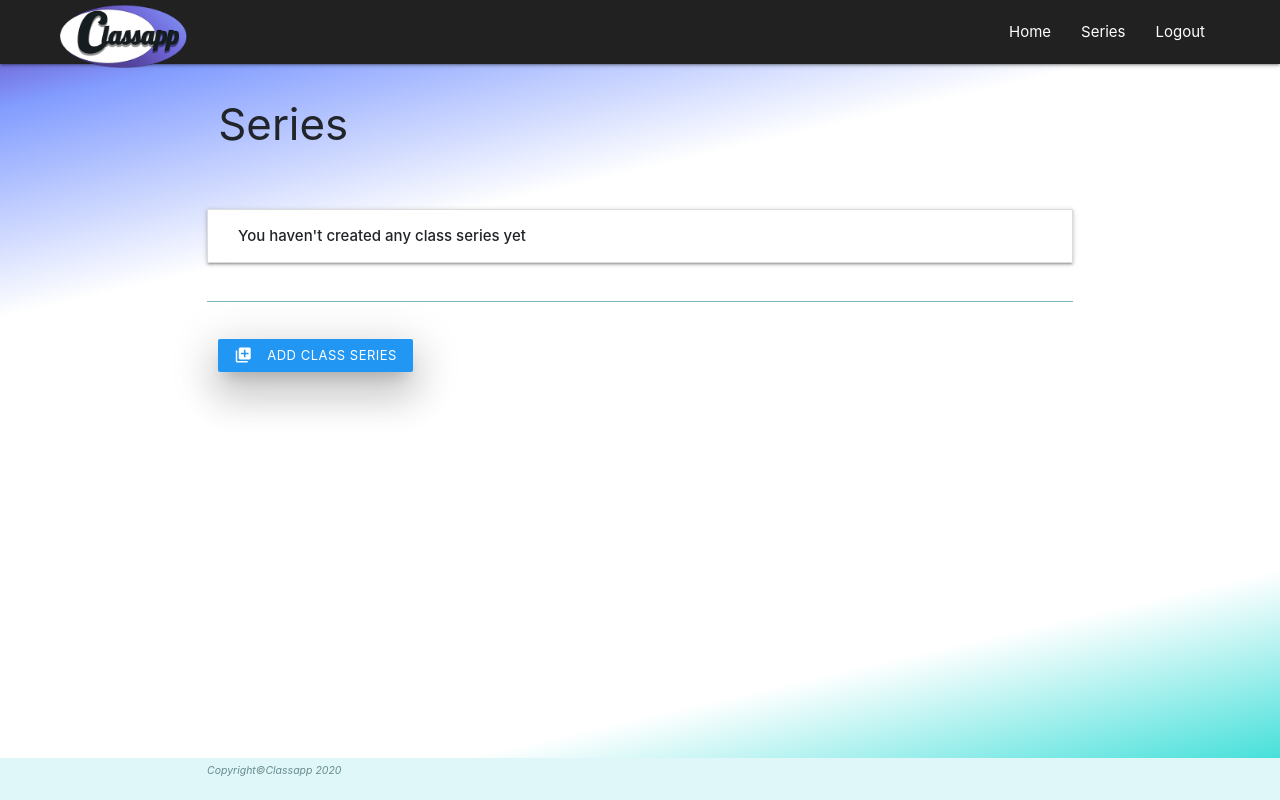
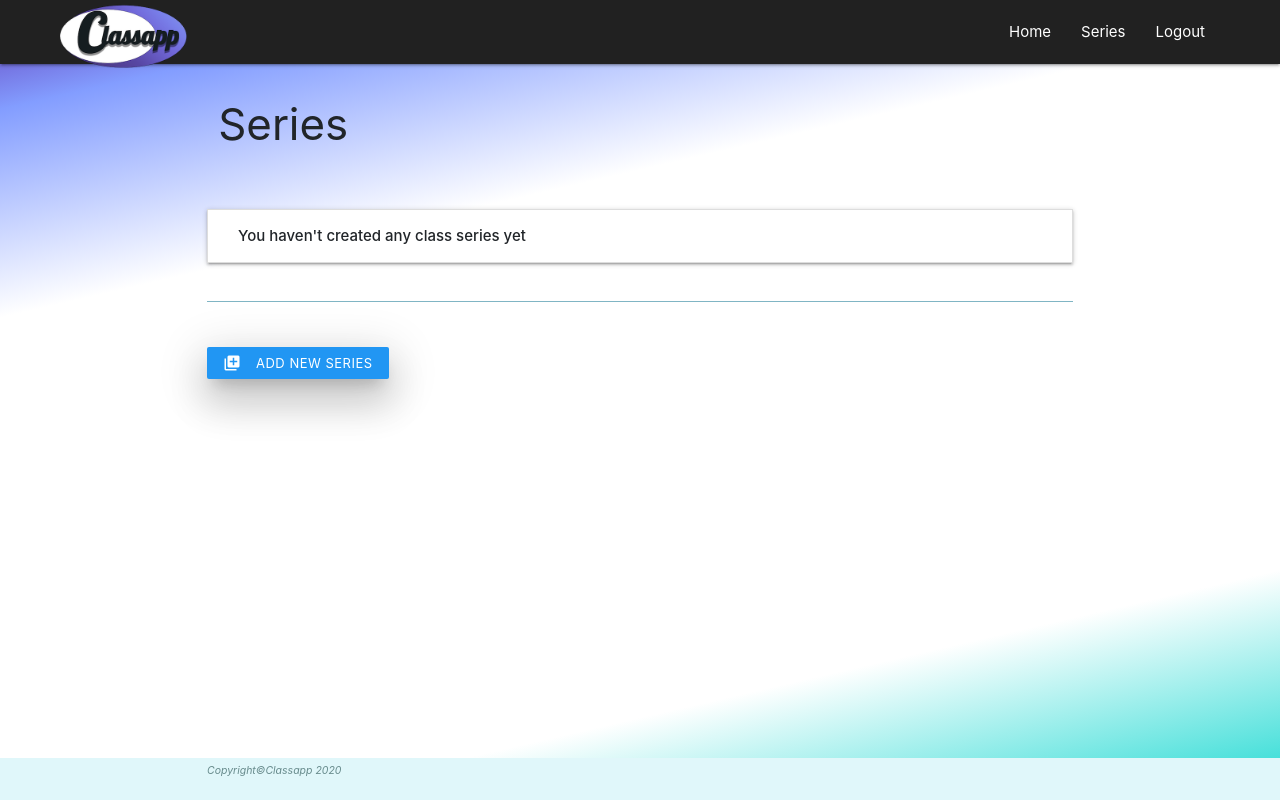
Before and after one commit to Junon72/Milestone3, a Flask app: page /series in a window 1280 px wide. Run offline with Flask 2, Linux system fonts and the light colour scheme; the visitor is signed in with stand-in values (Sample User, id 1); data that the repository does not hold is empty; some libraries are stand-ins or nearby versions.

Commit message:
Spacing adjustments, code cleaning

```diff
--- a/templates/series.html
+++ b/templates/series.html
@@ -26,8 +26,8 @@
 
                 <!-- Tool buttons for series -->
                 <div class="fixed-action-btn vertical">
-                        <a class="btn-floating btn-large master-button btn-large indigo darken-4 tooltipped z-depth-5" data-position="left" data-delay="50"
-                            data-tooltip="Editor tools">
+                    <a class="btn-floating btn-large master-button btn-large indigo darken-4 tooltipped z-depth-5"
+                        data-position="left" data-delay="50" data-tooltip="Editor tools">
                         <i class="medium material-icons">build</i></a>
                     <ul>
                         <li><a href="{{ url_for('view_classes_in_series', series_id=serial._id, series_doc=all_series._id, username=username) }}"
@@ -40,7 +40,8 @@
                                 data-tooltip="Edit series">
                                 <i class="material-icons">edit</i></a></li>
                         <li><a href="{{ url_for('delete_series', series_id=serial._id, series_doc=all_series._id) }}"
-                                class="btn-floating red accent-4 tooltipped modal-trigger" data-position="left" data-delay="50" data-tooltip="Delete class series">
+                                class="btn-floating red accent-4 tooltipped modal-trigger" data-position="left"
+                                data-delay="50" data-tooltip="Delete class series">
                                 <i class="material-icons">delete</i></a></li>
                     </ul>
                 </div>
@@ -59,16 +60,12 @@
     <br>
     <!-- Button to add a new class -->
     <div class="divider"></div>
-    <br>
-    <div class="section mb-4">
-        <div class="container bottom_actions w-100">
-            <div class="row">
-                <div class="col ml-n3 mb-6">
-                    <a href="{{ url_for('add_series') }}"
-                        class="btn-small waves-effect waves-light blue z-depth-5 tooltipped" data-position="right"
-                        data-delay="50" data-tooltip="Add a new class seriess">
-                        <i class="material-icons left">library_add</i>Add Class Series</a>
-                </div>
+    <div class="container bottom_actions p-0 w-100">
+        <div class="row w-100 mb-5 mt-5 no-gutters p-0 mx-0">
+            <div class="col m-0 p-0">
+                <a href="{{ url_for('add_series') }}" class="btn-small waves-effect waves-light z-depth-5 blue tooltipped"
+                    data-position="right" data-delay="50" data-tooltip="Add a new class series">
+                    <i class="material-icons left">library_add</i>Add New Series</a>
             </div>
         </div>
     </div>
```
Also changed, not shown: templates/addClass.html (+9 -11 lines), templates/classes.html (+7 -10 lines), templates/viewClass.html (+10 -13 lines), templates/view_classes_in_series.html (+7 -10 lines). Lines whose indentation alone changed are shown as unchanged.
